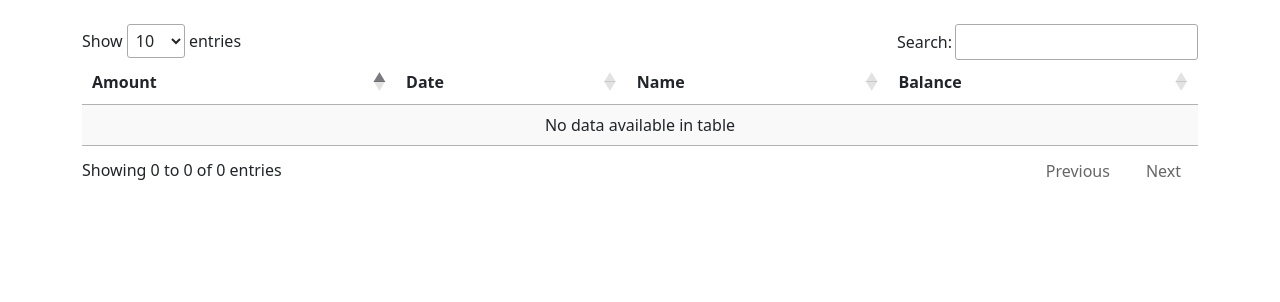
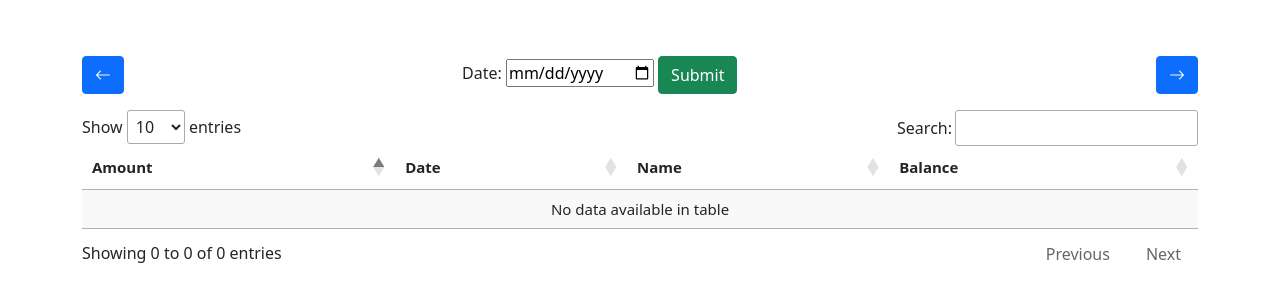
Before and after one commit to safalbk/jbstores, a Django app: template book/templates/book/register.html in a window 1280 px wide. Shown: the part 56-358 px from the top of the page. Run offline with Django 4.2, Linux system fonts and the light colour scheme; the template is opened without the code that fills it, so the values that code supplies are empty; some libraries are stand-ins or nearby versions.

Commit message:
new feature

```diff
--- a/book/templates/book/main-template.html
+++ b/book/templates/book/main-template.html
@@ -8,7 +8,7 @@
       <meta charset="utf-8">
       <meta name="viewport" content="width=device-width, initial-scale=1">
       <link rel="stylesheet" href="https://cdn.jsdelivr.net/npm/bootstrap-icons@1.10.5/font/bootstrap-icons.css">
-      <!-- Bootstrap CSS -->
+      <!-- Bootstrap CSS  version 5.0.2-->
       <link rel="stylesheet" href="{% static 'book/css/bootstrap.css' %}">
       <!-- <link rel="stylesheet" href="{% static 'book/css/bootstrap.css' %}"> -->
       <!-- <link rel="stylesheet" href="https://cdn.datatables.net/1.13.6/css/jquery.dataTables.min.css"> -->
--- a/book/templates/book/register.html
+++ b/book/templates/book/register.html
@@ -1,11 +1,59 @@
 {% load static %}
 {% include 'book/main-template.html' %}
 {% block content %}
+
+<head>
+    <style>
+        .input-group-append {
+            cursor: pointer;
+        }
+    </style>
+</head>
 <div class="container " style="margin-top: 80px;">
-    <table id="example" class="display" style="width:100%">
+    <div class="row mb-3">
+        <div class="col text-center">
+           <p style="font-size: medium;"> {{ date|date:"d-m-Y" }}</p>
+        </div>
+    </div>
+    <div class="row mb-3">
+        <div class="col ">
+            <form action="{% url 'book:register' %}" method="POST">
+                {% csrf_token %}
+                <input type="hidden" name="previous" value="true">
+                <input type="hidden" name="next" value="false">
+
+                <input type="hidden" id="date" name="date" value='{{date|date:"d-m-Y" }}'>
+
+                <button type="submit" class="btn btn-primary float-start"><i class="bi bi-arrow-left"></i></button>
+
+            </form>
+
+        </div>
+        <div class="col">
+            <form action="{% url 'book:register' %}" method="POST">
+                {% csrf_token %}
+                <input type="hidden" name="next" value="false">
+                <input type="hidden" name="previous" value="false">
+                <label for="date">Date:</label>
+                <input type="date" id="date" name="date" value="{{ date|date:'Y-m-d' }}">
+                <button type="submit" class="btn btn-success">Submit</button>
+            </form>
+        </div>
+        <div class="col  me-auto">
+            <form action="{% url 'book:register' %}" method="POST">
+                {% csrf_token %}
+                <input type="hidden" name="next" value="true">
+                <input type="hidden" name="previous" value="false">
+                <input type="hidden" id="date" name="date" value='{{date|date:"d-m-Y" }}'>
+                <button type="submit" class="btn btn-primary float-end"><i class="bi bi-arrow-right"></i></button>
+
+            </form>
+        </div>
+    </div>
+        <table id="example" class="display" style="width:100%;font-size: 15px; table-layout: auto;">
             <thead>
                 <tr>
-                <th>Amount</th>
+                    <th >Amount</th>
                     <th>Date</th>
                     <th>Name</th>
                     <th>Balance</th>
@@ -17,7 +65,7 @@
                 {% if transactions %}
                 {% for t in transactions %}
                 <tr>
-                <td>{{t.amount}}</td>
+                    <td >{{t.amount}}</td>
                     <td> {{t.date}}</td>
                     <td>{{t.name.name}}</td>
                     {% if t.borrow %}
@@ -39,6 +87,12 @@
             </tbody>
 
         </table>
+        <script defer>
+            $(function () {
+                $('#datepicker').datepicker();
+            });
+        </script>
+
     </div>
 
     {% endblock %}
```
Also changed, not shown: book/bktime.py (added, +18 -0 lines), book/templates/book/persons.html (+11 -7 lines), book/views.py (+34 -0 lines). Lines whose indentation alone changed are shown as unchanged.
